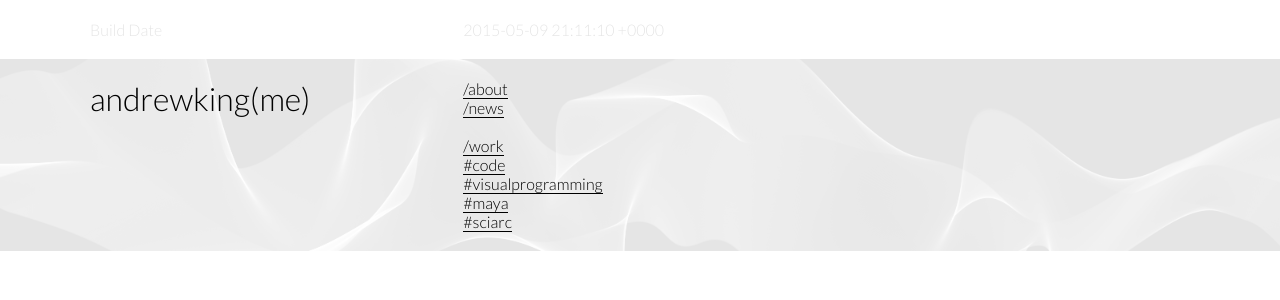
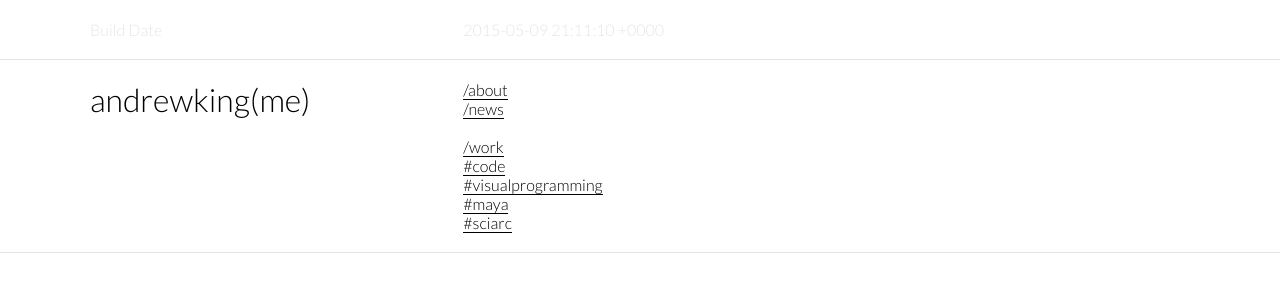
Before and after one commit to andrewkingme/andrewkingme.github.io, a Jekyll site: the page built from index.md, in a window 1280 px wide. Shown: the top 300 px of the page. Built offline with Jekyll 4.4.1, drawn with Linux system fonts in a browser that asks for light colours.

Commit message:
Revise Header Graphics

```diff
--- a/css/style.scss
+++ b/css/style.scss
@@ -70,11 +70,13 @@
 /* Header */
 
 header {
-  background-image: url('/img/assets/generated.png');
-  background-repeat: no-repeat;
-  background-size: cover;
+  background-image: url('/img/assets/grid.png');
+  background-repeat: repeat;
+  background-size: auto;
   background-position: center;
-  background-color: $color-2;
+  background-color: $color-1;
+  border-top: 1px solid $color-2;
+  border-bottom: 1px solid $color-2;
 }
 
 .header_title {
```
Also changed, not shown: img/assets/generated.png (deleted), img/assets/grid.png (added).
